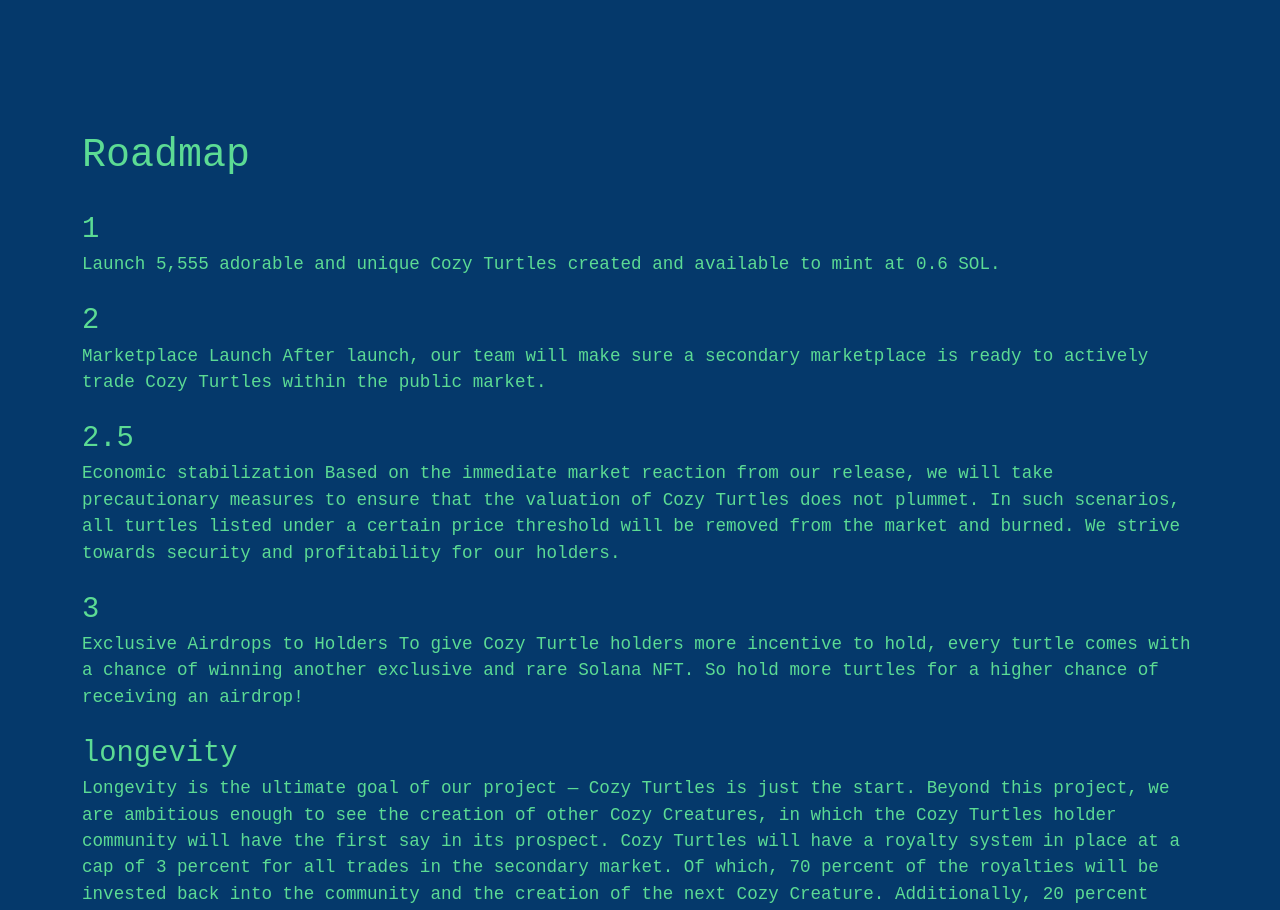
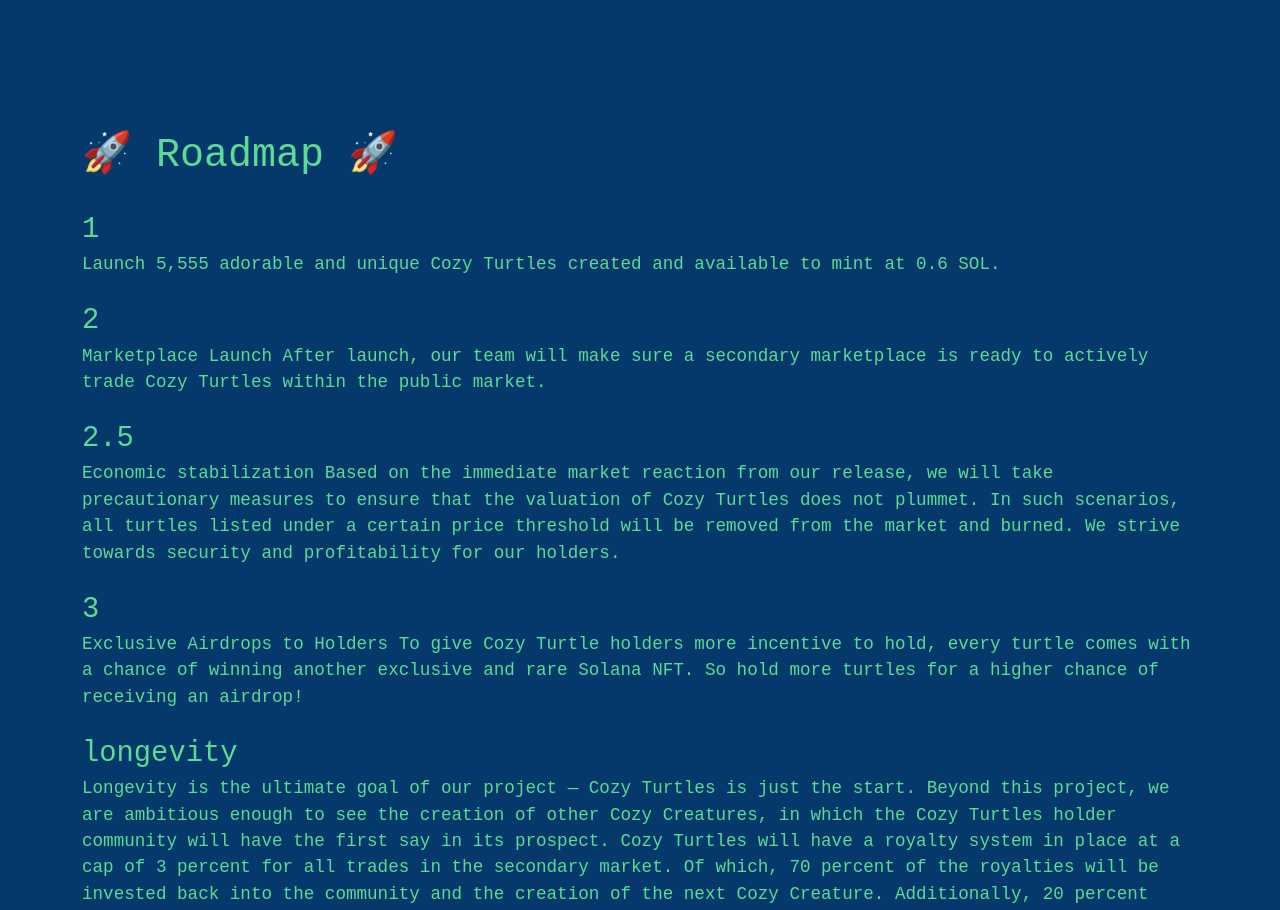
Before and after one commit to moodyRahman/turtle_nft, a React (Create React App) app: page / in a window 1280 px wide. Shown: the part 1200-2110 px from the top of the page. Built offline with nearby package versions, Linux system fonts and the light colour scheme.

Commit message:
RoadMap body text

```diff
--- a/src/pages/Roadmap.js
+++ b/src/pages/Roadmap.js
@@ -22,7 +22,7 @@
 
   return (
     <Container id="roadmap" style={{ paddingTop: "5rem" }}>
-      <Row style={{ fontSize: isBaby()?"200%":"250%" }}>Roadmap</Row>
+      <Row style={{ fontSize: isBaby()?"200%":"250%" }}>🚀 Roadmap 🚀</Row>
 
       <Map title="1">
         Launch 5,555 adorable and unique Cozy Turtles created and available to
```
